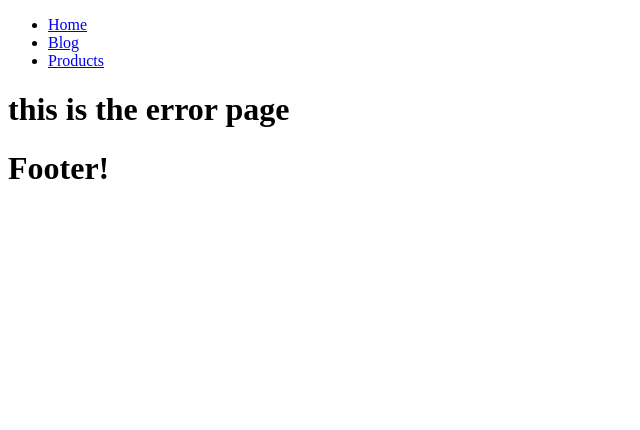
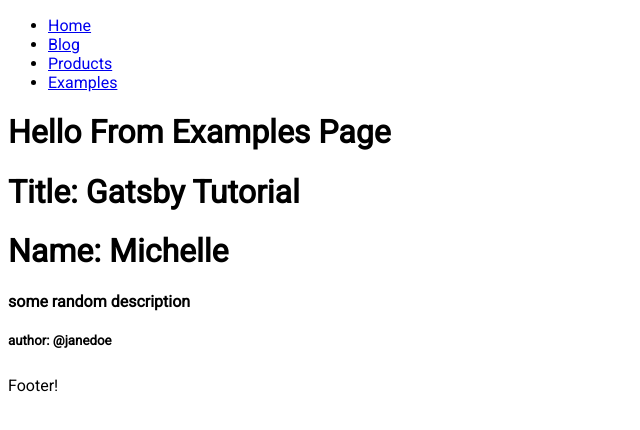
Before and after one commit to MichelleTanzil/gatsby_tutorial, a Gatsby site: page /examples in a window 1280 px wide. Before the commit this address had no page. Shown: the whole page, without its empty margins (0-640 px from the left). Built offline with nearby package versions, Linux system fonts and the light colour scheme; Gatsby itself is replaced by a stand-in of ours.

Commit message:
graphql practice

```diff
--- a/src/components/Footer.js
+++ b/src/components/Footer.js
@@ -3,7 +3,7 @@
 const Footer = () => {
   return (
     <div>
-      <h1>Footer!</h1>
+      <p>Footer!</p>
     </div>
   )
 }
--- a/src/components/Navbar.js
+++ b/src/components/Navbar.js
@@ -14,6 +14,9 @@
         <li>
           <Link to="/products/">Products</Link>
         </li>
+        <li>
+          <Link to="/examples/">Examples</Link>
+        </li>
       </ul>
     </nav>
   )
--- /dev/null
+++ b/src/components/layout.css
@@ -0,0 +1,23 @@
+@import url("https://fonts.googleapis.com/css2?family=Roboto&display=swap");
+
+body {
+  font-family: "Roboto", sans-serif;
+}
+
+h1 {
+  text-transform: capitalize;
+}
+
+p {
+  line-height: 2;
+}
+
+.blog-text {
+  color: red;
+  line-height: 0.5;
+}
+
+.products-text {
+  color: green;
+  line-height: 3;
+}
--- a/src/components/layout.js
+++ b/src/components/layout.js
@@ -1,6 +1,7 @@
 import React, { Fragment } from "react"
 import Navbar from "./Navbar"
 import Footer from "./Footer"
+import "../components/layout.css"
 
 const layout = ({ children }) => {
   return (
--- /dev/null
+++ b/src/examples/Header.js
@@ -0,0 +1,41 @@
+import React from "react"
+import { useStaticQuery, graphql } from "gatsby"
+
+const getData = graphql`
+  query SecondQuery {
+    site {
+      info: siteMetadata {
+        title
+        description
+        author
+        data
+        person {
+          name
+          age
+        }
+      }
+    }
+  }
+`
+
+const Header = () => {
+  const {
+    site: {
+      info: {
+        title,
+        person: { name },
+      },
+    },
+  } = useStaticQuery(getData)
+
+  return (
+    <div>
+      {/* <h1>title: {data.site.info.title}</h1> */}
+      {/* <h1>name: {data.site.info.person.name}</h1> */}
+      <h1>title: {title}</h1>
+      <h1>name: {name}</h1>
+    </div>
+  )
+}
+
+export default Header
--- /dev/null
+++ b/src/examples/HeaderStatic.js
@@ -0,0 +1,27 @@
+import React from "react"
+import { StaticQuery, graphql } from "gatsby"
+
+// OLD syntax
+const ComponentName = () => (
+  <StaticQuery
+    query={graphql`
+      {
+        site {
+          info: siteMetadata {
+            title
+            description
+            author
+            data
+            person {
+              name
+              age
+            }
+          }
+        }
+      }
+    `}
+    render={data => <h4>{data.site.info.description}</h4>}
+  ></StaticQuery>
+)
+
+export default ComponentName
--- /dev/null
+++ b/src/pages/examples.js
@@ -0,0 +1,42 @@
+import React from "react"
+import Header from "../examples/Header"
+import HeaderStatic from "../examples/HeaderStatic"
+import Layout from "../components/layout"
+import { graphql } from "gatsby"
+
+const examples = ({ data }) => {
+  const {
+    site: {
+      info: { author },
+    },
+  } = data
+
+  return (
+    <div>
+      <Layout>
+        <h1>hello from examples page</h1>
+        <Header />
+        <HeaderStatic />
+        <h5>author: {author}</h5>
+      </Layout>
+    </div>
+  )
+}
+
+export const data = graphql`
+  query FirstQuery {
+    site {
+      info: siteMetadata {
+        title
+        description
+        author
+        data
+        person {
+          name
+          age
+        }
+      }
+    }
+  }
+`
+export default examples
--- a/src/pages/index.js
+++ b/src/pages/index.js
@@ -1,13 +1,17 @@
 import React from "react"
 import Layout from "../components/layout"
+import { ExampleButton } from "../components/button"
 
 export default function Home() {
   return (
     <Layout>
       {/* Use Link for internal links only */}
-      <h1 style={{ color: "red", textTransform: "uppercase" }}>
+      <h1 style={{ color: "green", textTransform: "uppercase" }}>
         hello from gatsby
       </h1>
+      <h1>hello world</h1>
+      <h1>hello people</h1>
+      <ExampleButton>Click me</ExampleButton>
     </Layout>
   )
 }
```
Also changed, not shown: src/components/button.js (added, +7 -0 lines).
